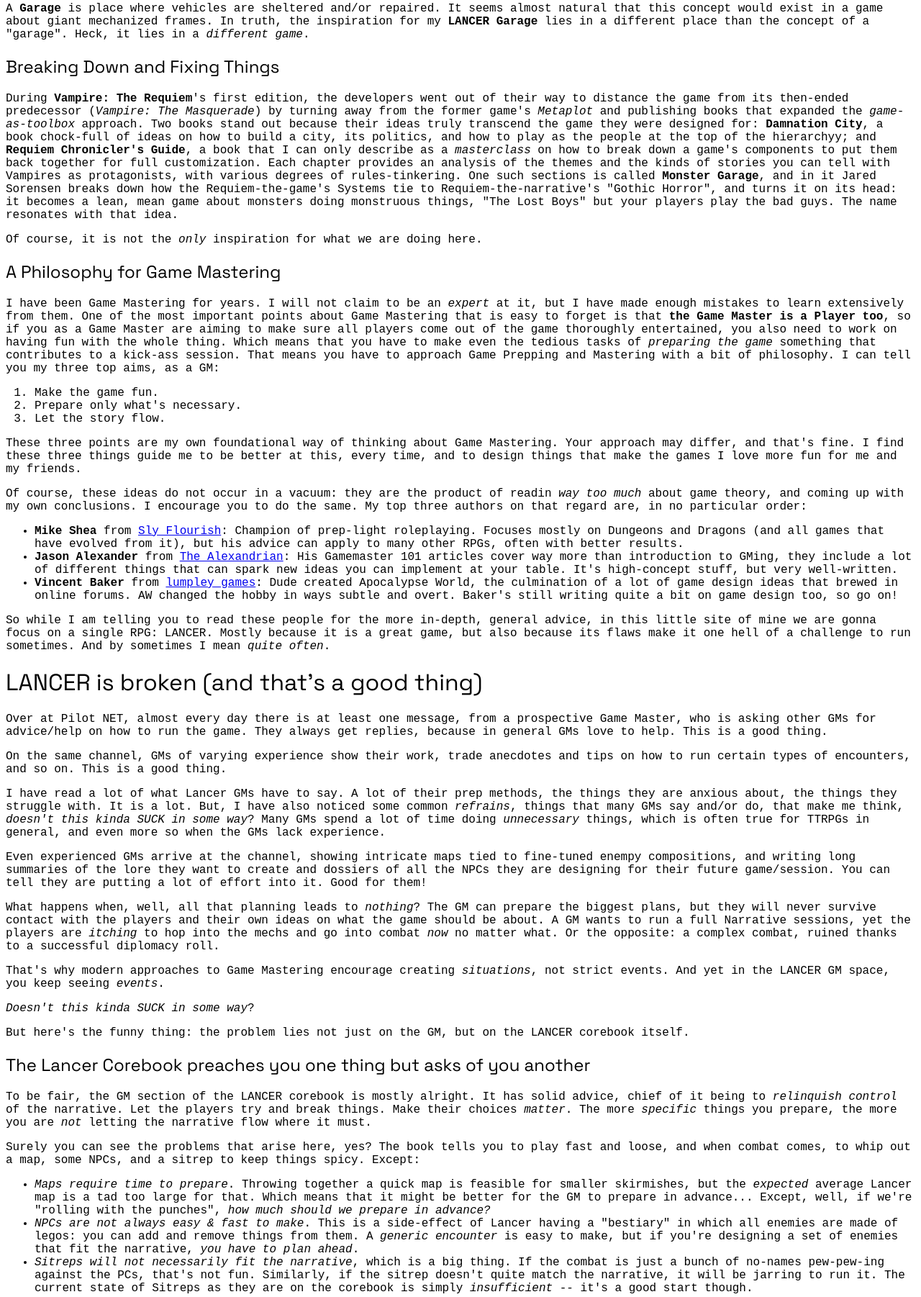
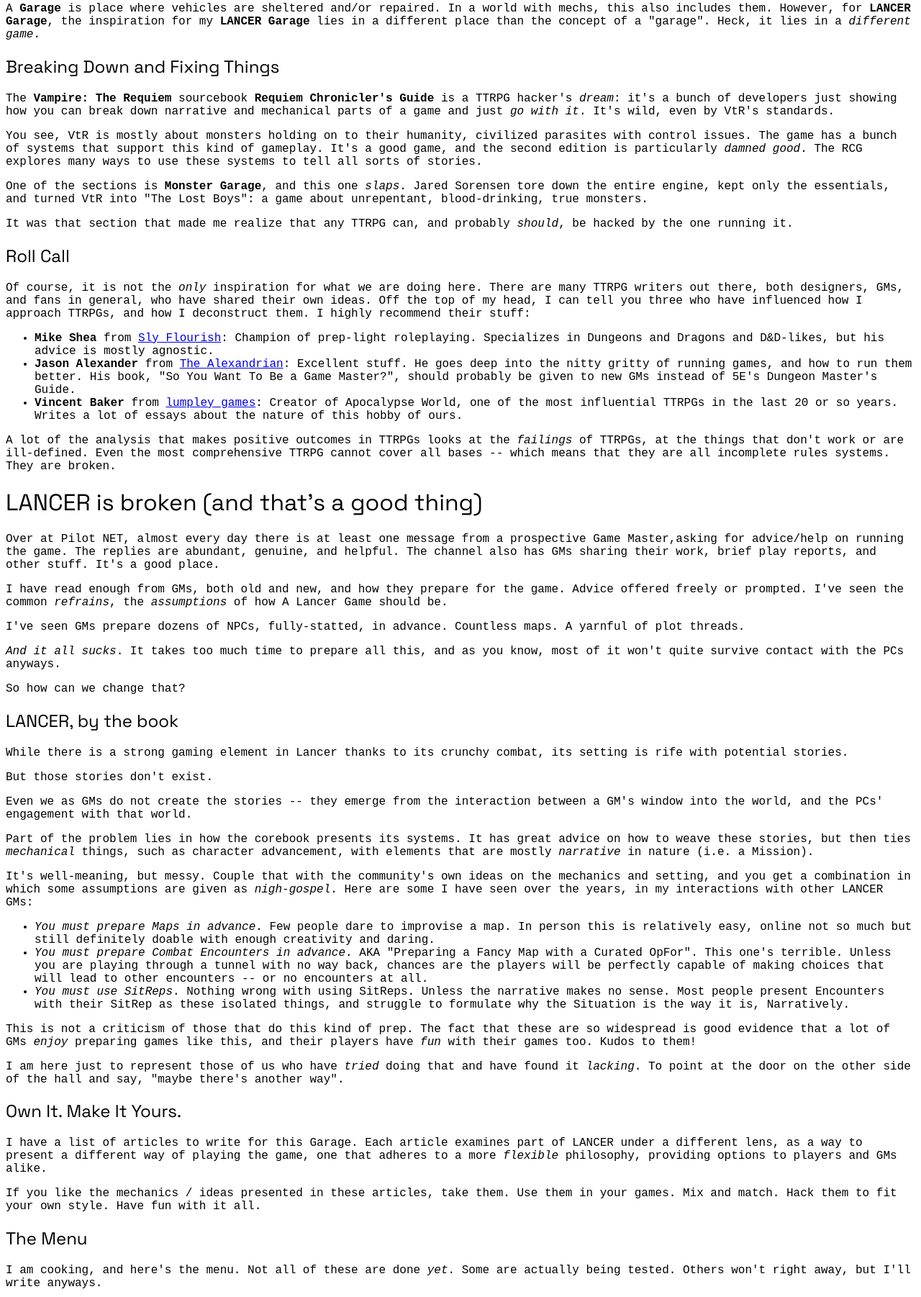
Before and after one commit to AnatoleSerial/anatoleserial.github.io, an Eleventy site: page src/lancer/garage/introduction.md in a window 1280 px wide. Shown: the part 281-2083 px from the top of the page at 72% size. Built offline with nearby package versions, Linux system fonts and the light colour scheme; Eleventy itself is replaced by a stand-in of ours; files that its build step writes are made by us from their sources; a web font is replaced by a local one.

Commit message:
Rewrote introduction to Lancer Garage

```diff
--- a/src/lancer/garage/introduction.md
+++ b/src/lancer/garage/introduction.md
@@ -11,78 +11,77 @@
 
 # Why the name, "LANCER Garage"?
 
-A **Garage** is place where vehicles are sheltered and/or repaired. It seems almost natural that this concept would exist in a game about giant mechanized frames. In truth, the inspiration for my **LANCER Garage** lies in a different place than the concept of a "garage". Heck, it lies in a *different game*.
+A **Garage** is place where vehicles are sheltered and/or repaired. In a world with mechs, this also includes them. However, for **LANCER Garage**, the inspiration for my **LANCER Garage** lies in a different place than the concept of a "garage". Heck, it lies in a *different game*.
 
 ## Breaking Down and Fixing Things
 
-During **Vampire: The Requiem**'s first edition, the developers went out of their way to distance the game from its then-ended predecessor (*Vampire: The Masquerade*) by turning away from the former game's *Metaplot* and publishing books that expanded the *game-as-toolbox* approach. Two books stand out because their ideas truly transcend the game they were designed for: **Damnation City**, a book chock-full of ideas on how to build a city, its politics, and how to play as the people at the top of the hierarchyy; and **Requiem Chronicler's Guide**, a book that I can only describe as a *masterclass* on how to break down a game's components to put them back together for full customization. Each chapter provides an analysis of the themes and the kinds of stories you can tell with Vampires as protagonists, with various degrees of rules-tinkering. One such sections is called **Monster Garage**, and in it Jared Sorensen breaks down how the Requiem-the-game's Systems tie to Requiem-the-narrative's "Gothic Horror", and turns it on its head: it becomes a lean, mean game about monsters doing monstruous things, "The Lost Boys" but your players play the bad guys. The name resonates with that idea.
+The **Vampire: The Requiem** sourcebook **Requiem Chronicler's Guide** is a TTRPG hacker's *dream*: it's a bunch of developers just showing how you can break down narrative and mechanical parts of a game and just *go with it*. It's wild, even by VtR's standards.
 
-Of course, it is not the *only* inspiration for what we are doing here.
+You see, VtR is mostly about monsters holding on to their humanity, civilized parasites with control issues. The game has a bunch of systems that support this kind of gameplay. It's a good game, and the second edition is particularly *damned good*. The RCG explores many ways to use these systems to tell all sorts of stories.
 
-## A Philosophy for Game Mastering
+One of the sections is **Monster Garage**, and this one *slaps*. Jared Sorensen tore down the entire engine, kept only the essentials, and turned VtR into "The Lost Boys": a game about unrepentant, blood-drinking, true monsters.
 
-I have been Game Mastering for years. I will not claim to be an *expert* at it, but I have made enough mistakes to learn extensively from them. One of the most important points about Game Mastering that is easy to forget is that **the Game Master is a Player too**, so if you as a Game Master are aiming to make sure all players come out of the game thoroughly entertained, you also need to work on having fun with the whole thing. Which means that you have to make even the tedious tasks of *preparing the game* something that contributes to a kick-ass session. That means you have to approach Game Prepping and Mastering with a bit of philosophy. I can tell you my three top aims, as a GM:
+It was that section that made me realize that any TTRPG can, and probably *should*, be hacked by the one running it.
 
-1. Make the game fun.
-2. Prepare only what's necessary.
-3. Let the story flow.
+## Roll Call
 
-These three points are my own foundational way of thinking about Game Mastering. Your approach may differ, and that's fine. I find these three things guide me to be better at this, every time, and to design things that make the games I love more fun for me and my friends.
+Of course, it is not the *only* inspiration for what we are doing here. There are many TTRPG writers out there, both designers, GMs, and fans in general, who have shared their own ideas. Off the top of my head, I can tell you three who have influenced how I approach TTRPGs, and how I deconstruct them. I highly recommend their stuff:
 
-Of course, these ideas do not occur in a vacuum: they are the product of readin *way too much* about game theory, and coming up with my own conclusions. I encourage you to do the same. My top three authors on that regard are, in no particular order:
+- **Mike Shea** from [Sly Flourish](https://slyflourish.com/): Champion of prep-light roleplaying. Specializes in Dungeons and Dragons and D&D-likes, but his advice is mostly agnostic.
+- **Jason Alexander** from [The Alexandrian](https://thealexandrian.net/): Excellent stuff. He goes deep into the nitty gritty of running games, and how to run them better. His book, "So You Want To Be a Game Master?", should probably be given to new GMs instead of 5E's Dungeon Master's Guide.
+- **Vincent Baker** from [lumpley games](https://lumpley.games/): Creator of Apocalypse World, one of the most influential TTRPGs in the last 20 or so years. Writes a lot of essays about the nature of this hobby of ours.
 
-- **Mike Shea** from [Sly Flourish](https://slyflourish.com/): Champion of prep-light roleplaying. Focuses mostly on Dungeons and Dragons (and all games that have evolved from it), but his advice can apply to many other RPGs, often with better results.
-- **Jason Alexander** from [The Alexandrian](https://thealexandrian.net/): His Gamemaster 101 articles cover way more than introduction to GMing, they include a lot of different things that can spark new ideas you can implement at your table. It's high-concept stuff, but very well-written.
-- **Vincent Baker** from [lumpley games](https://lumpley.games/): Dude created Apocalypse World, the culmination of a lot of game design ideas that brewed in online forums. AW changed the hobby in ways subtle and overt. Baker's still writing quite a bit on game design too, so go on!
-
-So while I am telling you to read these people for the more in-depth, general advice, in this little site of mine we are gonna focus on a single RPG: LANCER. Mostly because it is a great game, but also because its flaws make it one hell of a challenge to run sometimes. And by sometimes I mean *quite often*.
+A lot of the analysis that makes positive outcomes in TTRPGs looks at the *failings* of TTRPGs, at the things that don't work or are ill-defined. Even the most comprehensive TTRPG cannot cover all bases -- which means that they are all incomplete rules systems. They are broken.
 
 # LANCER is broken (and that's a good thing)
 
- Over at Pilot NET, almost every day there is at least one message, from a prospective Game Master, who is asking other GMs for advice/help on how to run the game. They always get replies, because in general GMs love to help. This is a good thing.
+ Over at Pilot NET, almost every day there is at least one message from a prospective Game Master,asking for advice/help on running the game. The replies are abundant, genuine, and helpful. The channel also has GMs sharing their work, brief play reports, and other stuff. It's a good place.
 
-On the same channel, GMs of varying experience show their work, trade anecdotes and tips on how to run certain types of encounters, and so on. This is a good thing.
+I have read enough from GMs, both old and new, and how they prepare for the game. Advice offered freely or prompted. I've seen the common *refrains*, the *assumptions* of how A Lancer Game should be.
 
-I have read a lot of what Lancer GMs have to say. A lot of their prep methods, the things they are anxious about, the things they struggle with. It is a lot. But, I have also noticed some common *refrains*, things that many GMs say and/or do, that make me think, *doesn't this kinda SUCK in some way*? Many GMs spend a lot of time doing *unnecessary* things, which is often true for TTRPGs in general, and even more so when the GMs lack experience.
+I've seen GMs prepare dozens of NPCs, fully-statted, in advance. Countless maps. A yarnful of plot threads.
 
-Even experienced GMs arrive at the channel, showing intricate maps tied to fine-tuned enempy compositions, and writing long summaries of the lore they want to create and dossiers of all the NPCs they are designing for their future game/session. You can tell they are putting a lot of effort into it. Good for them!
+*And it all sucks*. It takes too much time to prepare all this, and as you know, most of it won't quite survive contact with the PCs anyways.
 
-What happens when, well, all that planning leads to *nothing*? The GM can prepare the biggest plans, but they will never survive contact with the players and their own ideas on what the game should be about. A GM wants to run a full Narrative sessions, yet the players are *itching* to hop into the mechs and go into combat *now* no matter what. Or the opposite: a complex combat, ruined thanks to a successful diplomacy roll.
+So how can we change that?
 
-That's why modern approaches to Game Mastering encourage creating *situations*, not strict events. And yet in the LANCER GM space, you keep seeing *events*.
+## LANCER, by the book
 
-*Doesn't this kinda SUCK in some way*?
+While there is a strong gaming element in Lancer thanks to its crunchy combat, its setting is rife with potential stories.
 
-But here's the funny thing: the problem lies not just on the GM, but on the LANCER corebook itself.
+But those stories don't exist.
 
-## The Lancer Corebook preaches you one thing but asks of you another
+Even we as GMs do not create the stories -- they emerge from the interaction between a GM's window into the world, and the PCs' engagement with that world.
 
-To be fair, the GM section of the LANCER corebook is mostly alright. It has solid advice, chief of it being to *relinquish control* of the narrative. Let the players try and break things. Make their choices *matter*. The more *specific* things you prepare, the more you are *not* letting the narrative flow where it must.
+Part of the problem lies in how the corebook presents its systems. It has great advice on how to weave these stories, but then ties *mechanical* things, such as character advancement, with elements that are mostly *narrative* in nature (i.e. a Mission).
 
-Surely you can see the problems that arise here, yes? The book tells you to play fast and loose, and when combat comes, to whip out a map, some NPCs, and a sitrep to keep things spicy. Except:
+It's well-meaning, but messy. Couple that with the community's own ideas on the mechanics and setting, and you get a combination in which some assumptions are given as *nigh-gospel*. Here are some I have seen over the years, in my interactions with other LANCER GMs:
 
-- *Maps require time to prepare*. Throwing together a quick map is feasible for smaller skirmishes, but the *expected* average Lancer map is a tad too large for that. Which means that it might be better for the GM to prepare in advance... Except, well, if we're "rolling with the punches", *how much should we prepare in advance?*
-- *NPCs are not always easy & fast to make*. This is a side-effect of Lancer having a "bestiary" in which all enemies are made of legos: you can add and remove things from them. A *generic encounter* is easy to make, but if you're designing a set of enemies that fit the narrative, *you have to plan ahead*.
-- *Sitreps will not necessarily fit the narrative*, which is a big thing. If the combat is just a bunch of no-names pew-pew-ing against the PCs, that's not fun. Similarly, if the sitrep doesn't quite match the narrative, it will be jarring to run it. The current state of Sitreps as they are on the corebook is simply *insufficient* -- it's a good start though.
+- *You must prepare Maps in advance*. Few people dare to improvise a map. In person this is relatively easy, online not so much but still definitely doable with enough creativity and daring.
+- *You must prepare Combat Encounters in advance*. AKA "Preparing a Fancy Map with a Curated OpFor". This one's terrible. Unless you are playing through a tunnel with no way back, chances are the players will be perfectly capable of making choices that will lead to other encounters -- or no encounters at all.
+- *You must use SitReps*. Nothing wrong with using SitReps. Unless the narrative makes no sense. Most people present Encounters with their SitRep as these isolated things, and struggle to formulate why the Situation is the way it is, Narratively.
 
-Those are *some* of the most salient points that grind down Lancer prep. They're not all, and they're mostly from the perspective of one GM (me) who has both struggled and observed the ways in which other GMs have struggled. We can do better.
+This is not a criticism of those that do this kind of prep. The fact that these are so widespread is good evidence that a lot of GMs *enjoy* preparing games like this, and their players have *fun* with their games too. Kudos to them!
 
-LANCER inherits the language and trappings of TTRPGs and Wargaming. So when it calls its GMing section "guide", we must take it to heart: *it's just a guide*. Thus, we must also inherit how TTRPGs and Wargaming have evolved: **Hack the Game. Make it Yours.**
+I am here just to represent those of us who have *tried* doing that and have found it *lacking*. To point at the door on the other side of the hall and say, "maybe there's another way".
 
-## A list of things to break apart and put back together
+## Own It. Make It Yours.
 
-If we want to run Lancer with a leaner (even [lazy](https://shop.slyflourish.com/products/return-of-the-lazy-dungeon-master)) approach, we need to be willing to take a look at things as they are in the corebook, *break them apart* and then *put things back together*.
+I have a list of articles to write for this Garage. Each article examines part of LANCER under a different lens, as a way to present a different way of playing the game, one that adheres to a more *flexible* philosophy, providing options to players and GMs alike.
 
-Here is my list of things I am cooking. You can think of it as a *roadmap* of things I want to develop, test, then write about.
+If you like the mechanics / ideas presented in these articles, take them. Use them in your games. Mix and match. Hack them to fit your own style. Have fun with it all.
 
-- **F\*ck The Mission Structure**: We don't need this as a *codified game framework*. I'll tell you why, in time.
-- **You're Doing Reserves Wrong**: We all are. Because the book tells us so. This ties to the Mission Structure, so it makes sense we're also kicking some dust in this area.
-- **Mech Combat as Conflict Resolution**: Or, how to run *less* combats. Or *more* combats but *less* tactical combats. You don't need to whip out the map on every encounter in a mech.
-- **Factions: Or, Fiction-first NPCs**: Two parts to this. The first is how to define a faction within your setting, and the second is how to give it *extra* personality. Will this require new systems? *Maaaaaaybe?*
-- **You only need One Map**: Or, "how to spend a lot of time preparing 'maps' for multiple sessions without worrying about the narrative while providing variety".
-- **Sitrep Chopshop**: Once you've learn to run with Sitreps, you must learn how to run without Sitreps. By taking them apart. Use their parts instead, and connect them to the narrative.
-- **Spicing up Combats with Narrative Effects**: Temp title. A framework seeking to enable players to do More Things in combat other than shooting and hacking each other.
-- **NPC Buddies**: Examining NPCs-As-Companions. That's all I have. For now.
-- **Running for Smaller Groups**: Lancer combat was not tuned for groups of less than 3 players.
+## The Menu
+
+I am cooking, and here's the menu. Not all of these are done *yet*. Some are actually being tested. Others won't right away, but I'll write anyways.
+
+- **Mission-less LANCER**: You don't need "missions". The book presents them as *a suggestion*. Let's see some ways in which we can ignore them and build something truly unique. This includes rethinking how and when characters get *Reserves*.
+- **Mech Combat as Conflict Resolution**: Title says it all. Reframing Combat by putting it in the same toolbox as a Skill Roll allows us to re-think when, why, and how we run combats.
+- **Fiction-first NPC Factions**: When you run games without preparing encounters in advance, you need a way to populate those encounters. Factions provide a framework to quickly do so, as well as a way to add spicy new mechanics into the mix.
+- **Ficiton-first Map-making**: Spoiler -- you don't need that many maps. Heck, you can make them on the spot, you just need to find some way to make them interesting.
+- **Sitrep Chop-shop**: Once you've learn to run with Sitreps, you must learn how to run objective-based encounters *without* Sitreps. This will show you one approach.
+- **Spicy New Combat Elements**: Specifically, we'll look at various ways in which we can let narrative elements influence Combat.
+- **NPC Buddies**: Examining NPCs-As-Companions. How to build them so the Players are not overwhelmed when they have to control them.
+- **Lonelier Lancers**: Lancer combat was not tuned for groups of less than 3 players. Here we'll look into ways to make that work beyond the tried-and-true (and previously-examined) "Just Add an NPC Buddy".
 
 You will find the list of completed articles accessible on the main page for **LANCER Garage**
```
